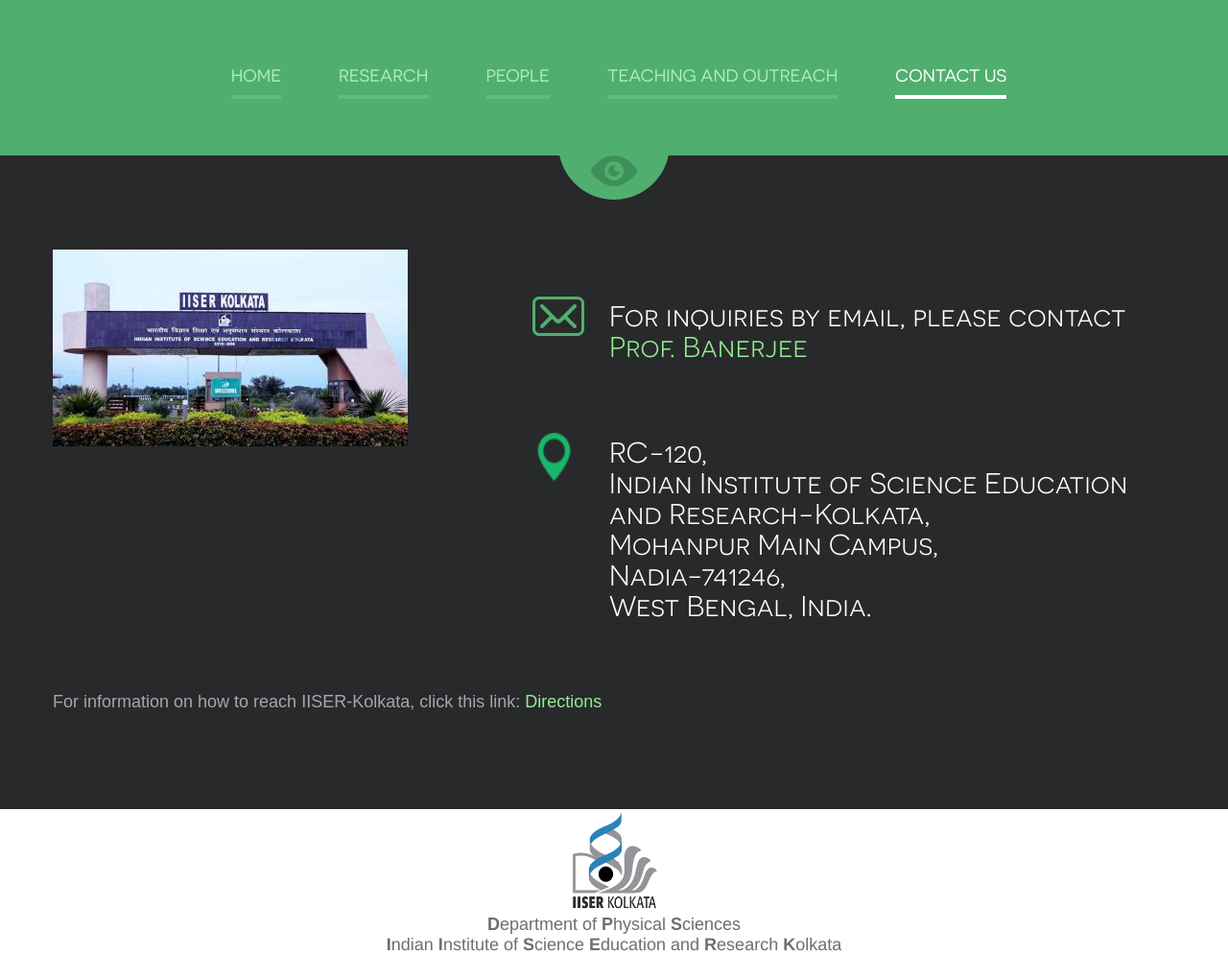
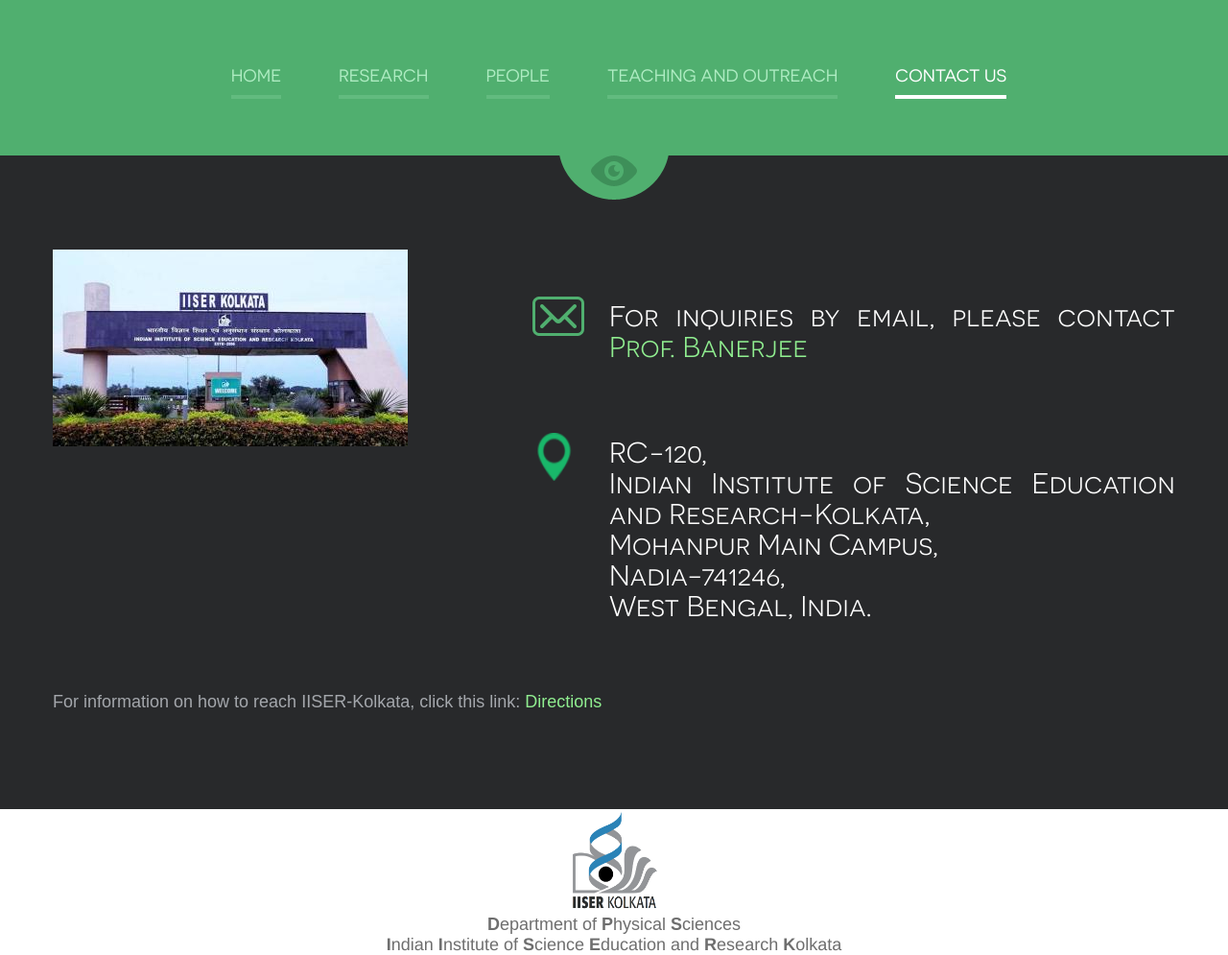
Before and after one commit to nld-iiserk-sb/nld-iiserk-sb.github.io, a Jekyll site: the page built from contact.md, in a window 1280 px wide. Shown: the whole page at 96% size. Built offline with Jekyll 4.4.1, drawn with Linux system fonts in a browser that asks for light colours; nearby versions of some CDN libraries.

Commit message:
Experimenting with text alignment in main section

```diff
--- a/_layouts/default.html
+++ b/_layouts/default.html
@@ -37,7 +37,7 @@
                     {% endif %}
                 </header>
             </div>
-            <div class="wrapper-holder grey">
+            <div class="wrapper-holder grey" style="text-align: justify;">
                 <section id="main">
                     {{ content }}
                 </section>
```
